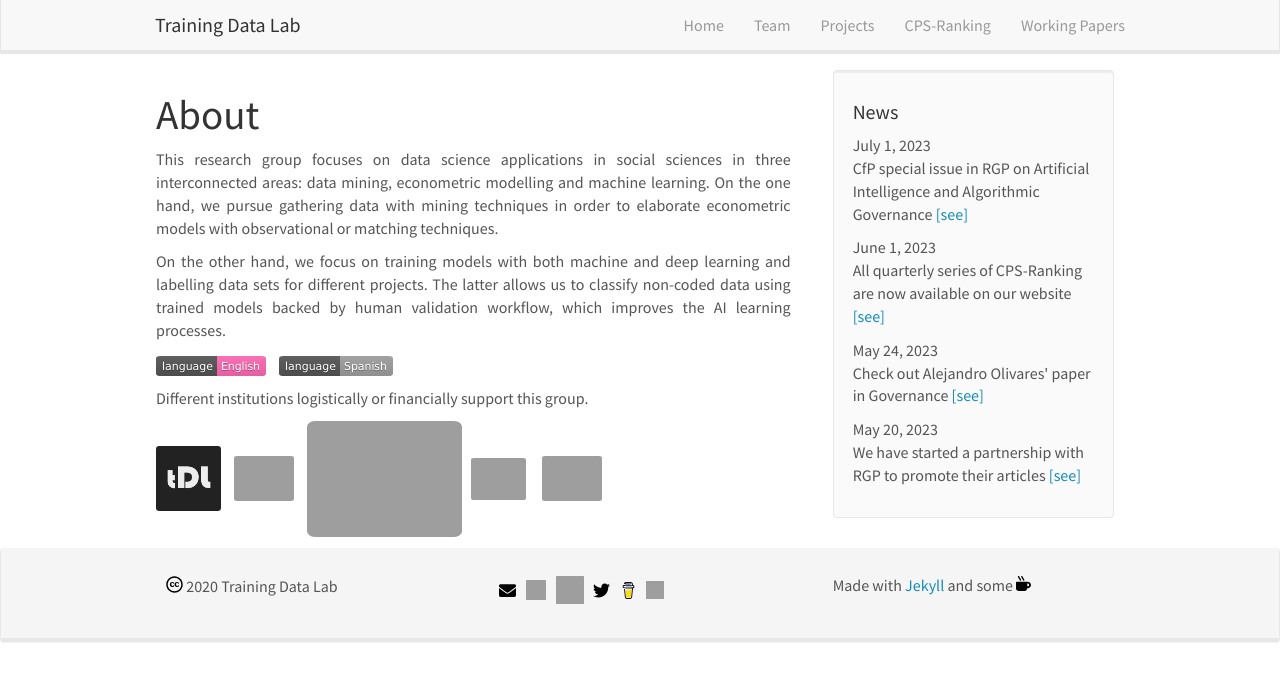
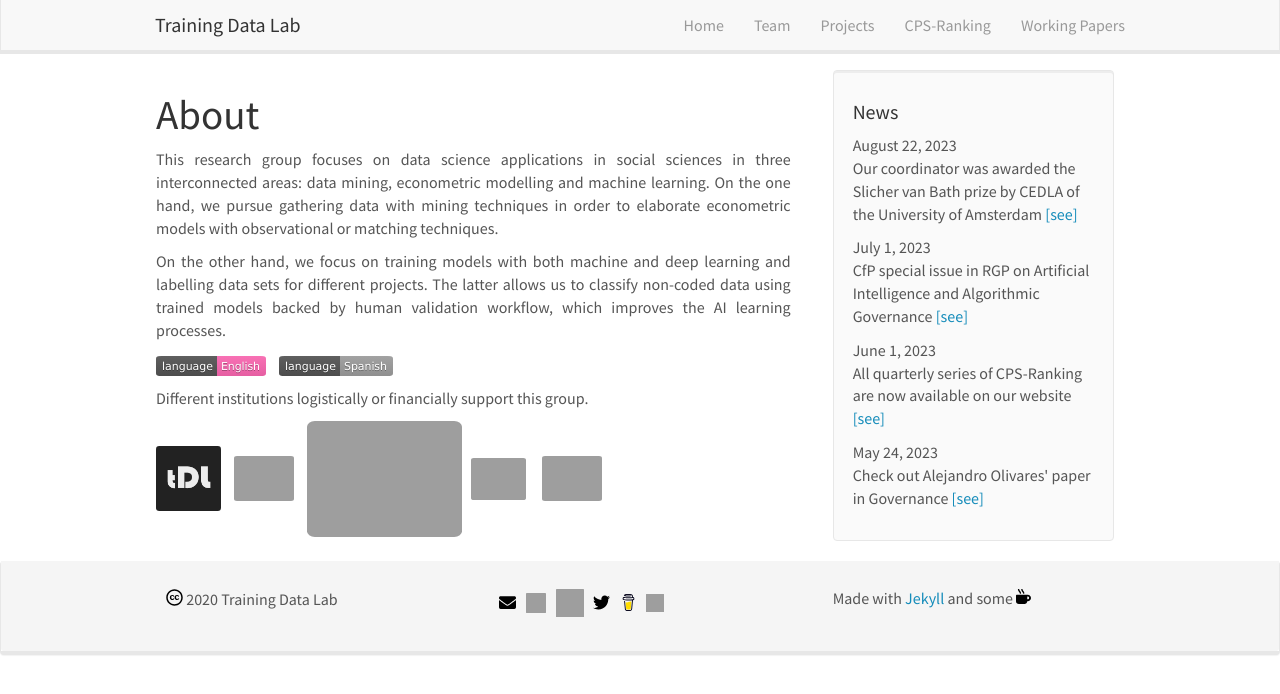
Before and after one commit to training-datalab/old-training-datalab.com, a Jekyll site: the page built from _pages/home.md, in a window 1280 px wide. Shown: the top 694 px of the page. Built offline with Jekyll 4.4.1, drawn with Linux system fonts in a browser that asks for light colours; nearby versions of some CDN libraries.

Commit message:
Update news.yml
Co-Authored-By: Carla Cisternas <carla.cisternas@umayor.cl>

```diff
--- a/_data/news.yml
+++ b/_data/news.yml
@@ -1,3 +1,7 @@
+- date: August 22, 2023
+  headline: "Our coordinator was awarded the Slicher van Bath prize by CEDLA of the University of Amsterdam"
+  newslink: <a href="https://www.cedla.nl/slicher-van-bath-de-jong-fonds" target="_blank">[see]</a>
+
 - date: July 1, 2023
   headline: "CfP special issue in RGP on Artificial Intelligence and Algorithmic Governance"
   newslink: <a href="https://doi.org/10.17605/OSF.IO/FNRGQ" target="_blank">[see]</a>
@@ -9,7 +13,3 @@
 - date: May 24, 2023
   headline: "Check out Alejandro Olivares' paper in Governance"
   newslink: <a href="https://doi.org/10.1111/gove.12803" target="_blank">[see]</a>
-
-- date: May 20, 2023
-  headline: "We have started a partnership with RGP to promote their articles"
-  newslink: <a href="https://revistas.uv.cl/index.php/rgp/index" target="_blank">[see]</a>
```
